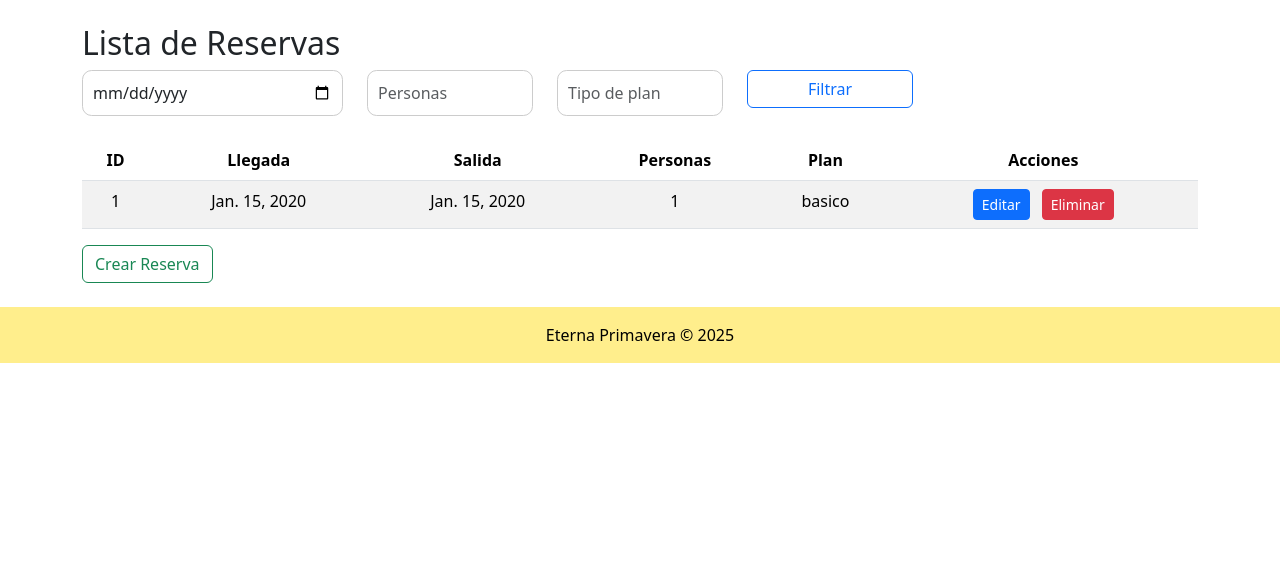
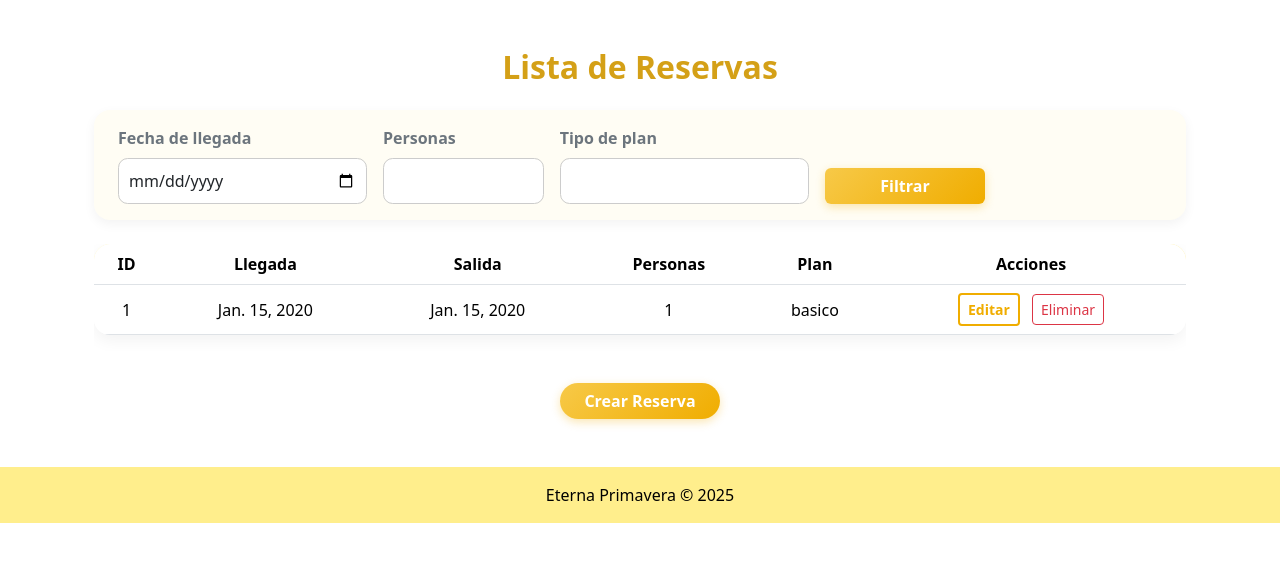
Before and after one commit to alexahurtado08/EternaPrimaveraa, a Django app: page /reservas/ in a window 1280 px wide. Shown: the part 56-618 px from the top of the page. Run offline with Django 5.2, Linux system fonts and the light colour scheme; a user stored in the database is signed in; tables that the repository leaves empty hold one stand-in row (values such as "Sample post").

Commit message:
Mejora colores y front app reservas

```diff
--- a/reservas/templates/reservas/lista_reservas.html
+++ b/reservas/templates/reservas/lista_reservas.html
@@ -4,34 +4,126 @@
 {% block title %}Lista de Reservas{% endblock %}
 
 {% block content %}
+<style>
+    /* Colores dorados elegantes */
+    .btn-gold {
+        background: linear-gradient(135deg, #f7c948, #f0ad00);
+        border: none;
+        color: #fff !important;
+        font-weight: 600;
+        box-shadow: 0 3px 10px rgba(240, 173, 0, 0.3);
+        transition: all 0.3s ease;
+    }
+
+    .btn-gold:hover {
+        background: linear-gradient(135deg, #ffce3a, #e6a800);
+        box-shadow: 0 5px 15px rgba(240, 173, 0, 0.5);
+        transform: translateY(-2px);
+    }
+
+    .btn-outline-gold {
+        border: 2px solid #f0ad00;
+        color: #f0ad00 !important;
+        font-weight: 600;
+        transition: all 0.3s ease;
+    }
+
+    .btn-outline-gold:hover {
+        background: linear-gradient(135deg, #f7c948, #f0ad00);
+        color: #fff !important;
+        box-shadow: 0 4px 10px rgba(240, 173, 0, 0.4);
+        transform: translateY(-2px);
+    }
+
+    /* Estilos de la página */
+    h2 {
+        color: #d4a017;
+        font-weight: 700;
+        margin-bottom: 1.5rem;
+        text-align: center;
+    }
+
+    form {
+        background: #fffdf4;
+        border-radius: 1rem;
+        padding: 1rem 1.5rem;
+        box-shadow: 0 4px 12px rgba(0, 0, 0, 0.05);
+    }
+
+    input.form-control {
+        border-radius: 0.6rem;
+        border: 1px solid #e3c652;
+        transition: all 0.2s ease-in-out;
+    }
+
+    input.form-control:focus {
+        border-color: #f0ad00;
+        box-shadow: 0 0 6px rgba(240, 173, 0, 0.3);
+    }
+
+    /* Tabla elegante */
+    .table {
+        border-radius: 1rem;
+        overflow: hidden;
+        box-shadow: 0 6px 16px rgba(0, 0, 0, 0.05);
+        background: #fff;
+    }
+
+    thead {
+        background: linear-gradient(90deg, #fff4b8, #ffea80);
+        color: #4a3c00;
+        font-weight: 600;
+    }
+
+    tbody tr:hover {
+        background-color: #fffbe6;
+        transition: all 0.2s ease;
+    }
+
+    td, th {
+        vertical-align: middle !important;
+    }
+
+    /* Espaciado inferior */
+    .btn-container {
+        text-align: center;
+        margin-top: 2rem;
+    }
+</style>
+
+<div class="container mt-5 mb-5">
     <h2>Lista de Reservas</h2>
 
     <!-- FORMULARIO DE FILTROS -->
     <form method="get" class="mb-4">
-    <div class="row">
+        <div class="row g-3 align-items-end">
             <div class="col-md-3">
+                <label class="form-label fw-semibold text-secondary">Fecha de llegada</label>
                 <input type="date" name="fecha_llegada" class="form-control"
-                   value="{{ request.GET.fecha_llegada }}" placeholder="Fecha de llegada">
+                       value="{{ request.GET.fecha_llegada }}">
             </div>
 
             <div class="col-md-2">
+                <label class="form-label fw-semibold text-secondary">Personas</label>
                 <input type="number" name="personas" class="form-control"
-                   value="{{ request.GET.personas }}" placeholder="Personas">
+                       value="{{ request.GET.personas }}">
+            </div>
+
+            <div class="col-md-3">
+                <label class="form-label fw-semibold text-secondary">Tipo de plan</label>
+                <input type="text" name="plan" class="form-control"
+                       value="{{ request.GET.plan }}">
             </div>
 
             <div class="col-md-2">
-            <input type="text" name="plan" class="form-control"
-                   value="{{ request.GET.plan }}" placeholder="Tipo de plan">
-        </div>
-
-        <div class="col-md-2">
-            <button type="submit" class="btn btn-outline-primary w-100">Filtrar</button>
+                <button type="submit" class="btn btn-gold w-100">Filtrar</button>
             </div>
         </div>
     </form>
 
     <!-- TABLA DE RESERVAS -->
-<table class="table table-striped text-center">
+    <div class="table-responsive">
+        <table class="table text-center align-middle">
             <thead>
                 <tr>
                     <th>ID</th>
@@ -53,9 +145,9 @@
                     <td>
                         {% if user.is_staff %}
                             <a href="{% url 'reservas:editar_reserva' reserva.id %}"
-                       class="btn btn-primary btn-sm me-2">Editar</a>
+                               class="btn btn-outline-gold btn-sm me-2">Editar</a>
                             <a href="{% url 'reservas:eliminar_reserva' reserva.id %}"
-                       class="btn btn-danger btn-sm">Eliminar</a>
+                               class="btn btn-outline-danger btn-sm">Eliminar</a>
                         {% else %}
                             <span class="text-muted">No disponible</span>
                         {% endif %}
@@ -63,11 +155,18 @@
                 </tr>
                 {% empty %}
                 <tr>
-            <td colspan="6" class="text-center">No hay reservas que coincidan con los filtros.</td>
+                    <td colspan="6" class="text-center text-muted">No hay reservas que coincidan con los filtros.</td>
                 </tr>
                 {% endfor %}
             </tbody>
         </table>
+    </div>
 
-<a href="{% url 'reservas:manejar_reserva' %}" class="btn btn-outline-success">Crear Reserva</a>
+    <!-- Botón crear -->
+    <div class="btn-container">
+        <a href="{% url 'reservas:manejar_reserva' %}" class="btn btn-gold px-4 rounded-pill">
+            Crear Reserva
+        </a>
+    </div>
+</div>
 {% endblock %}
```
Also changed, not shown: reservas/templates/reservas/confirmacion_reserva.html (+23 -6 lines), reservas/templates/reservas/form_reserva.html (+30 -15 lines). Lines whose indentation alone changed are shown as unchanged.
